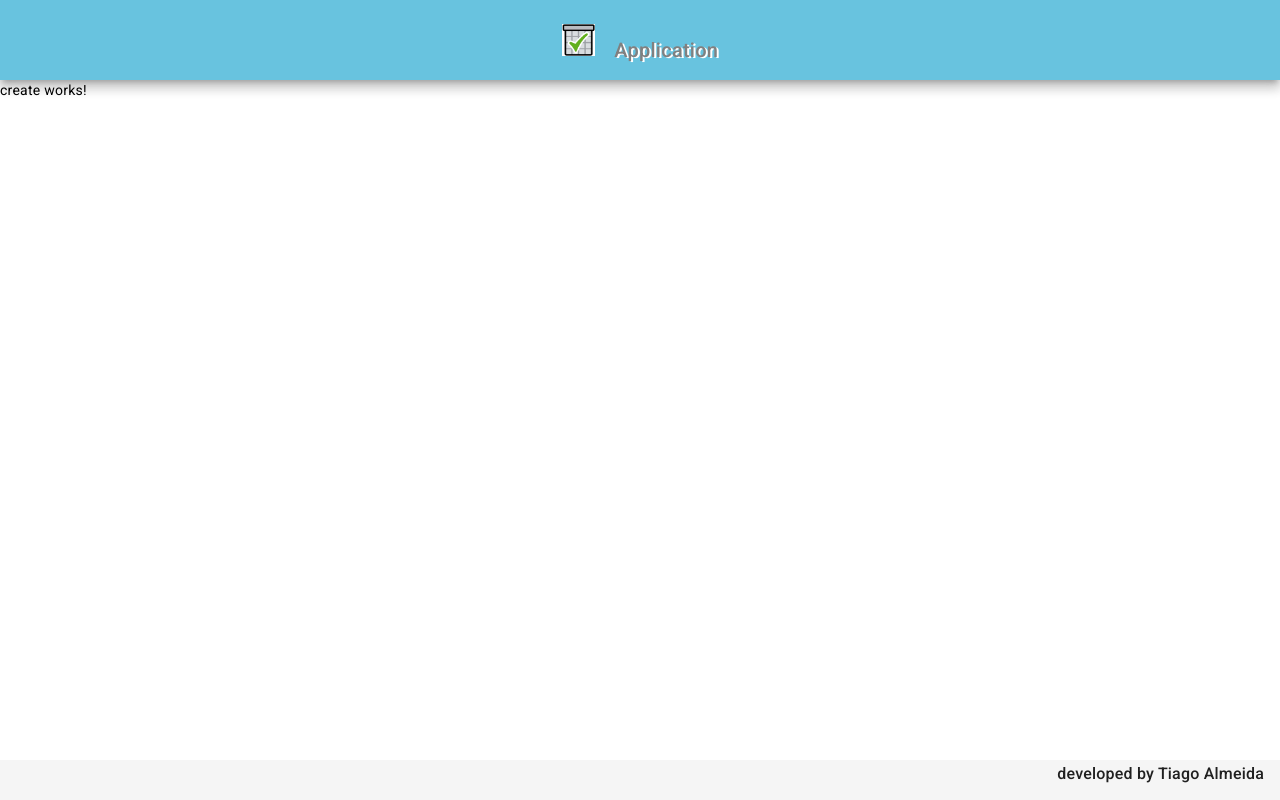
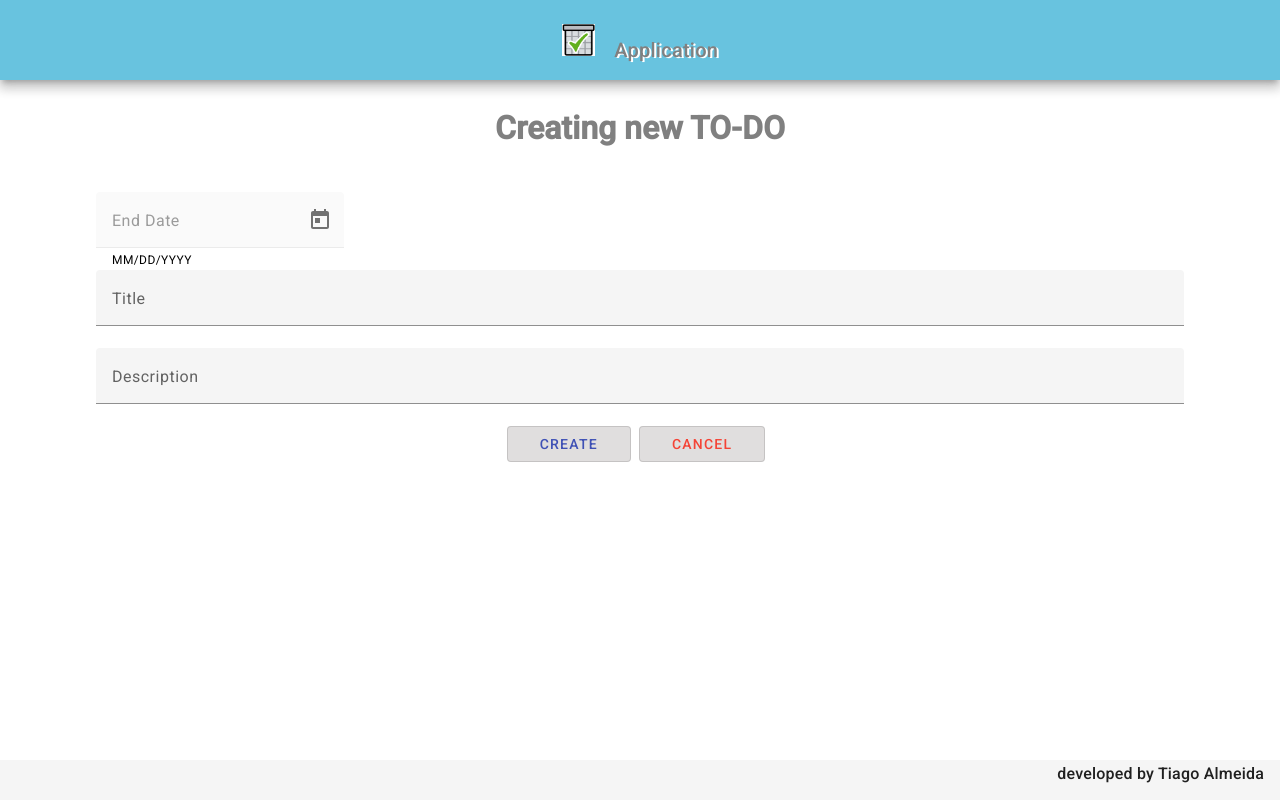
Before and after one commit to TiagoAlmeidaPoa/TO-DO-Aplication-FRONT, an Angular app: page /create in a window 1280 px wide. Built offline with nearby package versions, Linux system fonts and the light colour scheme.

Commit message:
feat: created interface to create TO-DO

```diff
--- a/src/app/components/create/create.component.css
+++ b/src/app/components/create/create.component.css
@@ -0,0 +1,31 @@
+form {
+    width: 85%;
+    margin: 2rem auto 0 auto;
+    text-align: center;
+}
+
+.date-finished {
+    text-align: start;
+}
+
+h1 {
+    font-size: 2rem;
+    font-weight: 600;
+    margin-bottom: 3rem;
+    color: gray;
+}
+
+.form {
+    width: 100%;
+}
+
+.buttons {
+    width: 100%;
+}
+
+button {
+    margin-right: .5rem;
+    padding-right: 2rem;
+    padding-left: 2rem;
+    background-color: rgb(224, 222, 222);
+}
--- a/src/app/components/create/create.component.html
+++ b/src/app/components/create/create.component.html
@@ -1 +1,31 @@
-<p>create works!</p>
+<form>
+    <h1>Creating new TO-DO</h1>
+
+    <div class="date-finished">
+        <mat-form-field>
+            <mat-label>End Date</mat-label>
+            <input matInput [matDatepicker]="dp3" disabled>
+            <mat-hint>MM/DD/YYYY</mat-hint>
+            <mat-datepicker-toggle matIconSuffix [for]="dp3"></mat-datepicker-toggle>
+            <mat-datepicker #dp3 disabled="false"></mat-datepicker>
+          </mat-form-field>
+    </div>
+
+      <div class="forms">
+        <mat-form-field class="form">
+            <mat-label>Title</mat-label>
+            <input matInput placeholder="Estudar Spring">
+          </mat-form-field>
+
+          <mat-form-field class="form">
+            <mat-label>Description</mat-label>
+            <input matInput placeholder="Estudar Spring Boot 2">
+          </mat-form-field>
+      </div>
+
+      <div class="buttons">
+        <button mat-stroked-button color="primary">CREATE</button>
+        <button mat-stroked-button color="warn">CANCEL</button>
+      </div>
+
+</form>
```
Also changed, not shown: src/app/app.module.ts (+11 -0 lines).
